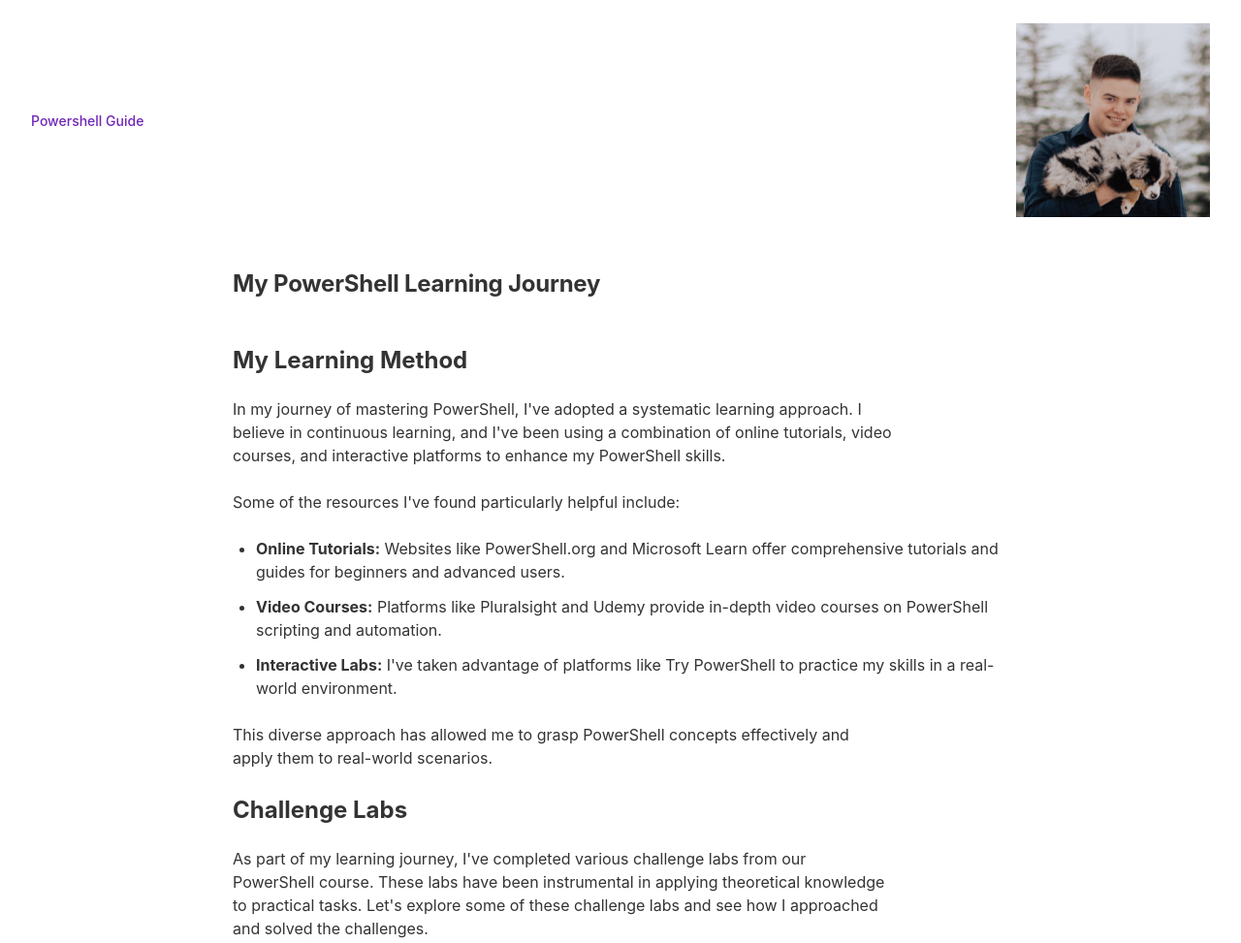
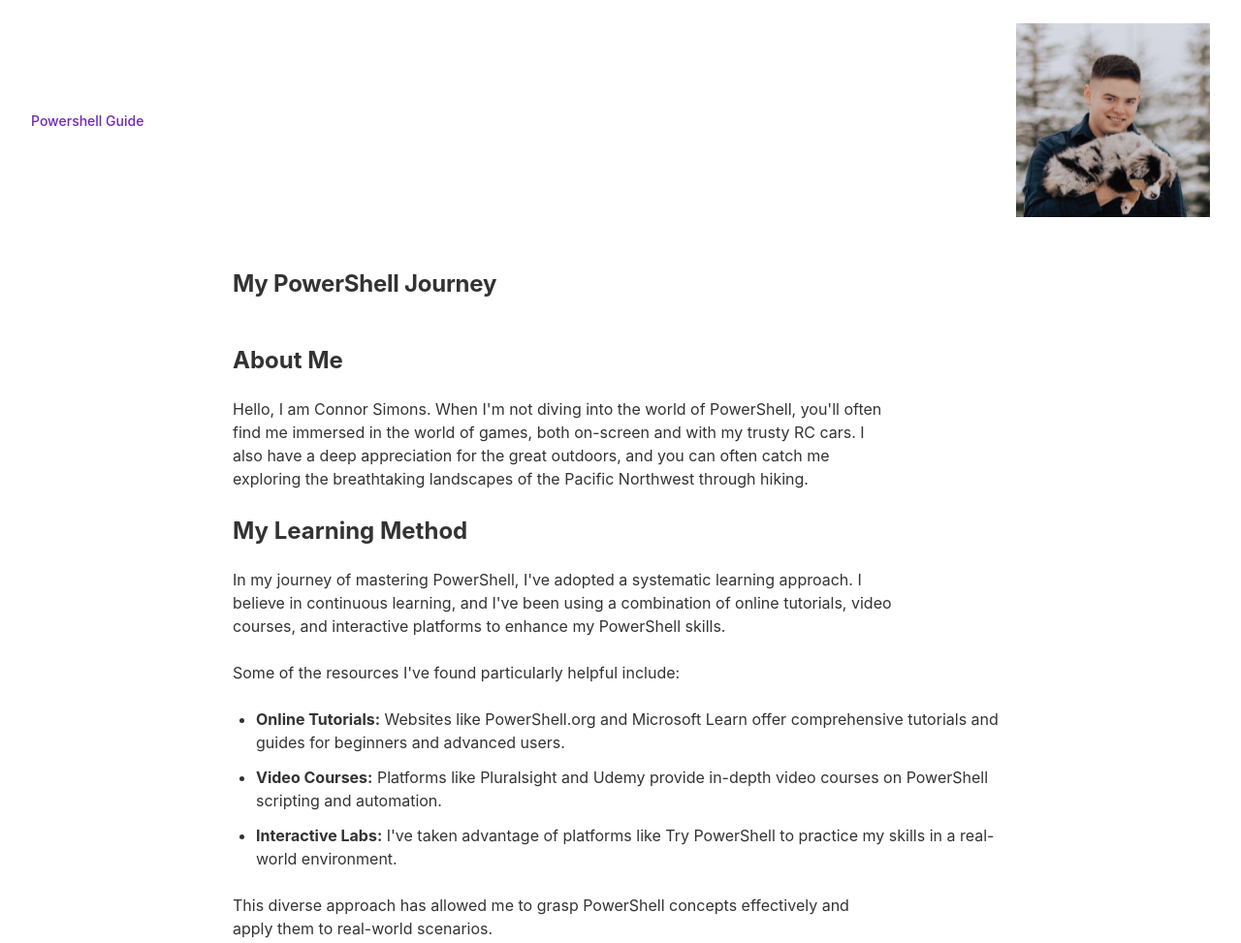
Before and after one commit to ConnorSimons/Powershell_Static2, a Gatsby site: page / in a window 1280 px wide. Shown: the top 973 px of the page at 97% size. Built offline with nearby package versions, Linux system fonts and the light colour scheme; Gatsby itself is replaced by a stand-in of ours.

Commit message:
Update index.js

```diff
--- a/src/pages/index.js
+++ b/src/pages/index.js
@@ -8,8 +8,14 @@ const IndexPage = () => (
   <Layout>
     <section id="home">
       <header>
-        <h1>My PowerShell Learning Journey</h1>
+        <h1>My PowerShell Journey</h1>
       </header>
+    </section>
+   <section id="about-me">
+      <h2>About Me</h2>
+      <p>
+        Hello, I am Connor Simons. When I'm not diving into the world of PowerShell, you'll often find me immersed in the world of games, both on-screen and with my trusty RC cars. I also have a deep appreciation for the great outdoors, and you can often catch me exploring the breathtaking landscapes of the Pacific Northwest through hiking.
+      </p>
     </section>
     <section id="learning-method">
       <h2>My Learning Method</h2>
```
